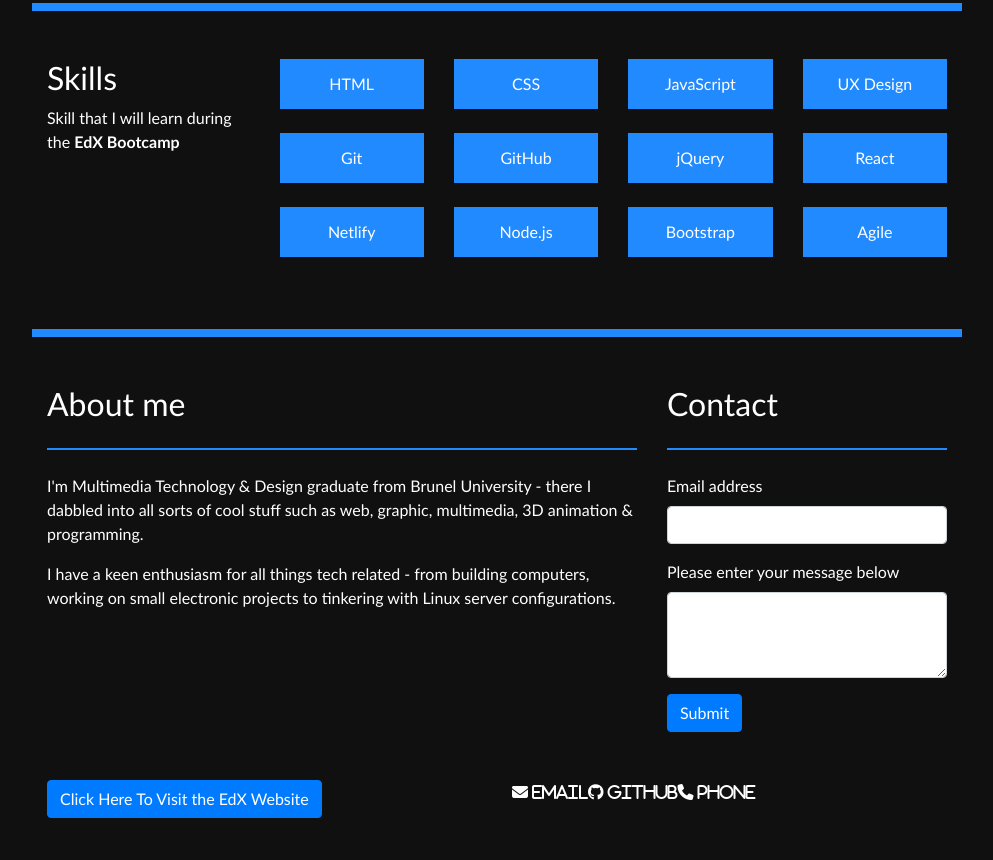
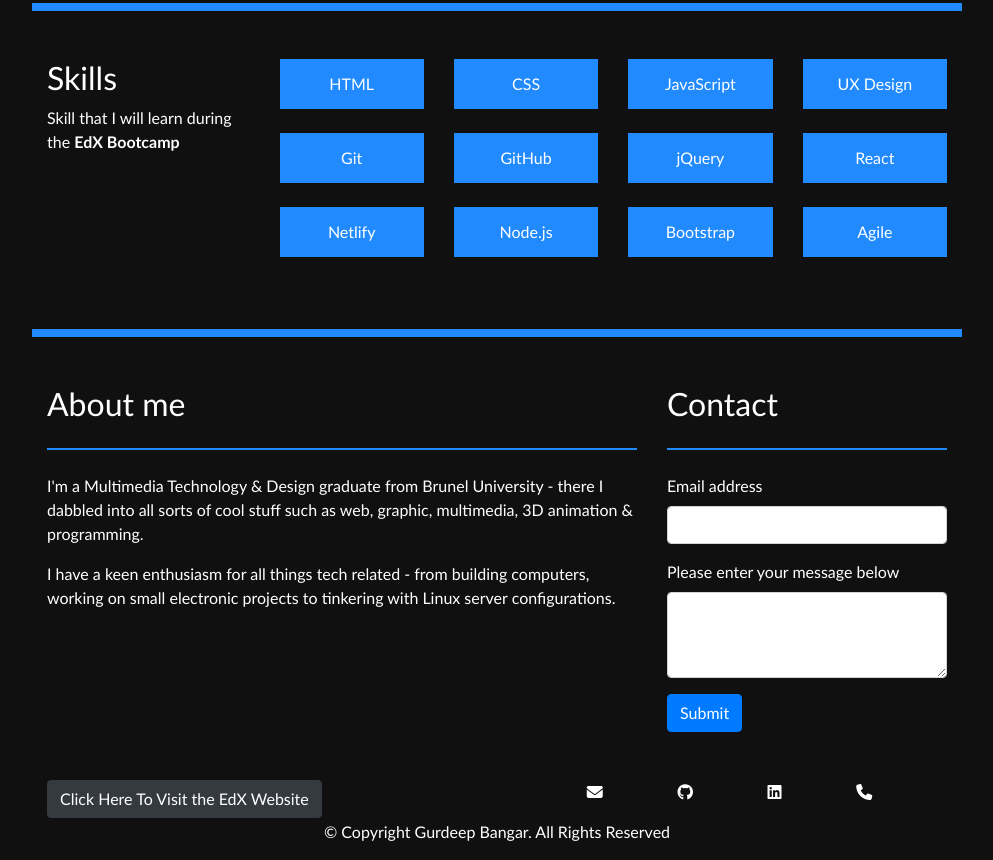
Before and after one commit to gurdeep-ninja/Bootstrap-Portfolio, a plain HTML site: page index.html in a window 1280 px wide. Shown: the part 1922-2782 px from the top of the page, without its empty margins (143-1136 px from the left). Before the commit the page ends 2742 px from the top, so only its background shows below. Drawn offline with nearby package versions, Linux system fonts and the light colour scheme.

Commit message:
Altered footer/contact section (unfinished)

```diff
--- a/css/styles.css
+++ b/css/styles.css
@@ -152,6 +152,14 @@ a {
     padding-bottom: 3em;
 }
 
+.contact-details{
+    flex-direction: row;
+    align-items: center;
+    justify-content: space-evenly;
+}
+
+/* Footer */
+
 
 /* Minor media query tweeks */
 @media screen and (max-width:500px) {
--- a/index.html
+++ b/index.html
@@ -67,7 +67,6 @@
                     <!-- Column 1 of 2 - Title column -->
                     <div class="col-sm-12 col-md-3 pr-0 pl-0">
                         <h2>My Work</h2>
-                        <p>My current work - <i>to be updated</i></p>
                     </div>
                     <!-- Column 2 of 2 - Content column -->
                     <div class="col-sm-12 col-md-9 pr-0 pl-0">
@@ -78,12 +77,14 @@
                                 <div class="col-12 mb-4">
                                     <div class="card bg-dark">
                                         <img src="./images/portfolio-item1.jpg" class="card-img-top"
-                                            alt="Screenshot of Google.com">
+                                            alt="Screenshot of Horiseon Website">
                                         <div class="card-body">
-                                            <h5 class="card-title">Google.com</h5>
-                                            <p class="card-text">I worked on the CSS</p>
-                                            <a class="btn btn-primary" href="https://www.google.co.uk"
-                                                title="Go to Google">Visit Google</a>
+                                            <h5 class="card-title">Horiseon</h5>
+                                            <p class="card-text">Refactored HTML with semantic markup for improved
+                                                accessibility &amp; SEO</p>
+                                            <a class="btn btn-primary"
+                                                href="https://gurdeep-ninja.github.io/04-code-refactor-lesson-challenge/"
+                                                title="Go to Horiseon">Visit Horiseon</a>
                                         </div>
                                     </div>
                                 </div>
@@ -204,7 +205,8 @@
                 <div class="row">
                     <div class="col-sm-12 col-md-8">
                         <h2 class="pb-4  mb-4">About me</h2>
-                        <p>I'm Multimedia Technology & Design graduate from Brunel University - there I
+                        <p>I'm a
+                            Multimedia Technology & Design graduate from Brunel University - there I
                             dabbled into all sorts of cool stuff such as web, graphic, multimedia, 3D animation &
                             programming.</p>
                         <p>
@@ -234,21 +236,26 @@
             <div class="container">
                 <div class="row">
                     <div class="col-md-6">
-                        <button type="button" class="btn btn-primary">Click Here To Visit the EdX Website</button>
+                        <a href="https://www.edx.org/" class="btn btn-dark">Click Here To Visit the EdX Website</a>
                     </div>
                     <div class="col-md-6">
                         <ul class="contact-details flex">
                             <li class="mb-3"><a href="mailto:example@gmail.com"><i class="fa-solid fa-envelope">
-                                        Email</i></a></li>
+                                    </i></a></li>
                             <li class="mb-3"><a href="https://github.com/gurdeep-ninja/"><i class="fa-brands fa-github">
-                                        GitHub</i></a></li>
-                            <li class="mb-3"><a href="tel:0800000000"><i class="fa-solid fa-phone"> Phone</i> </a></li>
+                                    </i></a></li>
+                            <li class="mb-3"><a href="https://www.linkedin.com/in/gurdeep-bangar-393543259/"><i
+                                        class="fa-brands fa-linkedin"></i></i> </a></li>
+                            <li class="mb-3"><a href="tel:0800000000"><i class="fa-solid fa-phone"></i> </a></li>
                         </ul>
                     </div>
                 </div>
+                <div class="row">
+                    <div class="col-md-12">
+                        <p class="text-center">&copy; Copyright Gurdeep Bangar. All Rights Reserved</p>
+                    </div>
+                </div>
             </div>
-
-
         </footer>
     </div>
 
```
Also changed, not shown: images/portfolio-item1.jpg.
